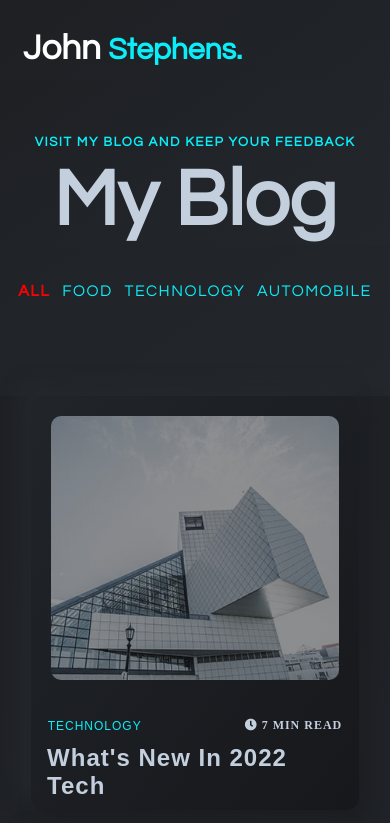
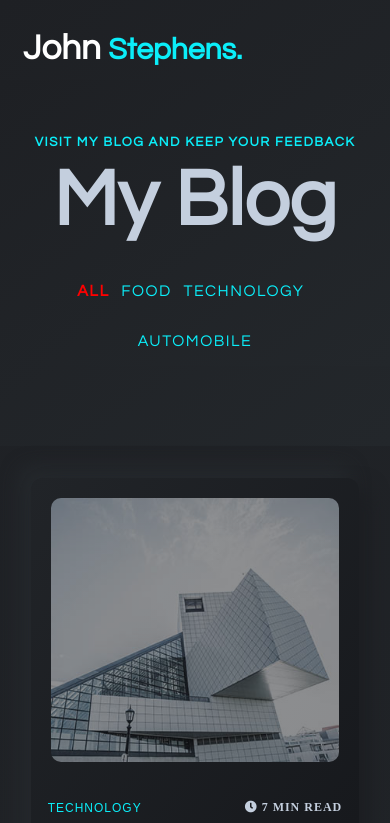
Before and after one commit to Punyaj/PWebsite, a plain HTML site: page blog-all.html in a window 390 px wide. Shown: the top 823 px of the page. Drawn offline with nearby package versions, Linux system fonts and the light colour scheme.

Commit message:
Add files via upload

```diff
--- a/blog-all.html
+++ b/blog-all.html
@@ -35,19 +35,23 @@
     </nav>
 
 
-    <section class="services" id="services">
-        <div class="max-width1 services">
-            <br>
-            <h5 class="blog-text">VISIT MY BLOG AND KEEP YOUR FEEDBACK</h5>
-            <h2 class="title">My Blog</h2>
-        </div>
-        <a class="blog-text1" style="font-weight: 900; color: red;" href="blog-all.html">ALL </a>&nbsp; <a class="blog-text1" href="blog-food.html"> FOOD </a>&nbsp;  <a class="blog-text1" href="blog-technology.html"> TECHNOLOGY </a>&nbsp;  <a class="blog-text1" href="blog-automobile.html"> AUTOMOBILE</a>
-    </section>
+
 
 
 
 
     <div class="container body1">
+
+    <section class="services" id="services"style="display: block; align-items: center; width: 100%;">
+      <div class="max-width1 services" >
+        <br>
+        <h5 class="blog-text">VISIT MY BLOG AND KEEP YOUR FEEDBACK</h5>
+        <h2 class="title">My Blog</h2>
+        <a class="blog-text1" style="font-weight: 900; color: red;" href="blog-all.html">ALL </a>&nbsp; <a class="blog-text1" href="blog-food.html"> FOOD </a>&nbsp;  <a class="blog-text1" href="blog-technology.html"> TECHNOLOGY </a>&nbsp;  <a class="blog-text1" href="blog-automobile.html"> AUTOMOBILE</a>
+
+      </div>
+    </section>
+
         <div class="card1 Box-cursor" onclick="location.href='all/Post1.html';">
           <div class="card__header">
             <img src="images/blog-thumb-05.jpg" alt="card__image" class="card__image" width="600">
```
